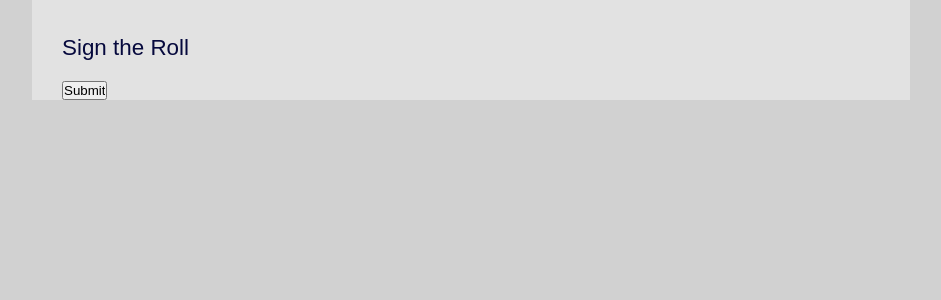
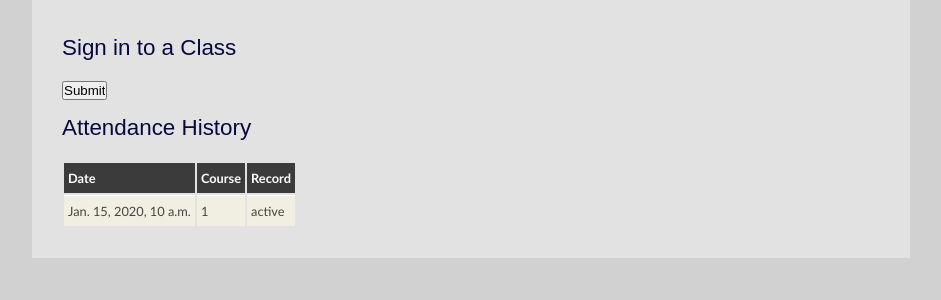
Before and after one commit to Joey-Costa3/Checkin, a Django app: template attendance/templates/attendance/studentSignIn.html in a window 1280 px wide. Shown: the part 202-502 px from the top of the page, without its empty margins (169-1110 px from the left). Run offline with Django 3.2, Linux system fonts and the light colour scheme; the template is opened without the code that fills it: most values are stand-ins (such as "Sample title", 1, 10 or a date in 2020).

Commit message:
Added attendance history tables to student view.

```diff
--- a/attendance/static/style/style.css
+++ b/attendance/static/style/style.css
@@ -306,7 +306,7 @@ table tr td
 .messages {
   list-style-type: none;}
 
-#logout, #instructors {
+#logout, #instructors, #buttonStyle1 {
  float: right;
  margin-top: 45px;
  margin-right: 20px;
--- a/attendance/templates/attendance/studentSignIn.html
+++ b/attendance/templates/attendance/studentSignIn.html
@@ -2,8 +2,39 @@
 
 {% block content %}
 
-<h1>Sign the Roll</h1>
+<h1>Sign in to a Class</h1>
 
 {% include "attendance/form.html" with form=form %}
 
+
+<script>
+$(document).ready( function () {
+    $('#students').DataTable({
+    paging: false
+    });
+} );
+
+</script>
+
+<h1>Attendance History</h1>
+
+<table class="table table-bordered" id="students">
+<thead>
+<tr>
+<th>Date</th>
+<th>Course</th>
+<th>Record</th>
+</tr>
+</thead>
+<tbody>
+{% for r in records  %}
+	<tr>
+  <td>{{ r.date }} </td>
+	<td>{{ r.courseid }} </td>
+	<td>{{ r.status }} </td>
+	</tr>
+{% endfor %}
+</tbody>
+</table>
+
 {% endblock %}
--- a/attendance/templates/attendance/success.html
+++ b/attendance/templates/attendance/success.html
@@ -2,4 +2,7 @@
 
 {% block content %}
 <h1>Your attendance has been recorded.</h1>
+
+<!-- probably need a button to return here -->
+
 {% endblock %}
```
Also changed, not shown: attendance/views.py (+8 -2 lines), attendance/templates/attendance/course.html (line endings or trailing spaces).
